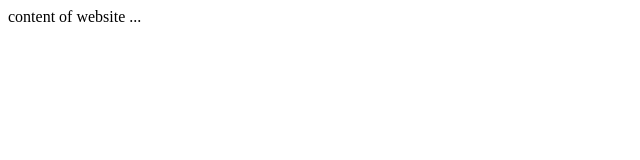
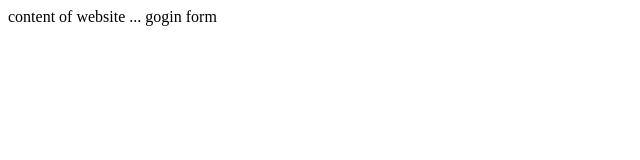
Before and after one commit to ddr7ddr/gitsample, a plain HTML site: page index.html in a window 1280 px wide. Shown: the full height of the page, 0-640 px from the left. Drawn offline with Linux system fonts and the light colour scheme.

Commit message:
'login-form

```diff
--- /dev/null
+++ b/dir2/app2.js
@@ -0,0 +1 @@
+console.log('hello2');
--- a/index.html
+++ b/index.html
@@ -4,5 +4,6 @@
  </head>
  <body>
   content of website ...
+  gogin form
  </body>
 </html>
```
Also changed, not shown: login.html (added, +1 -0 lines), log.txt (added).
